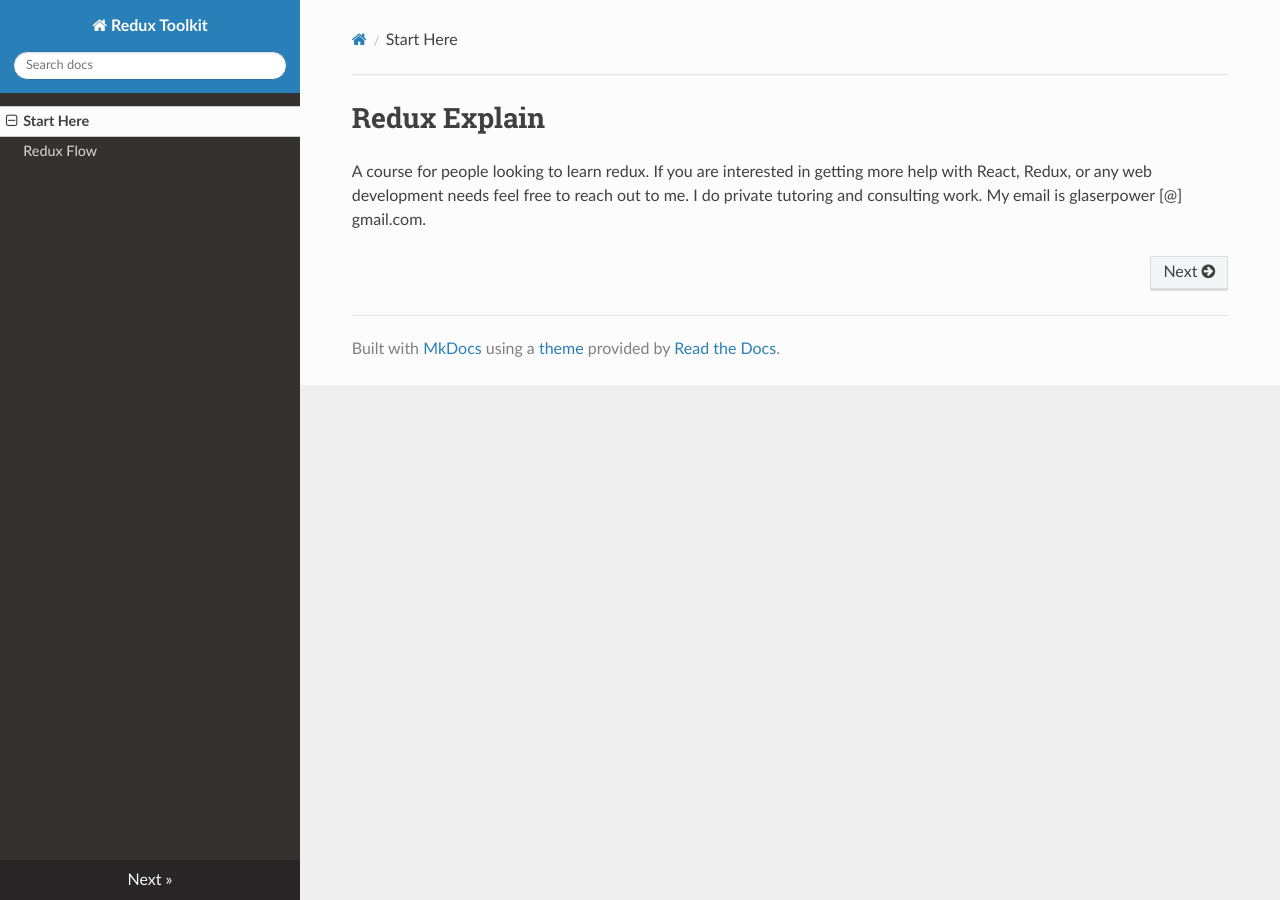
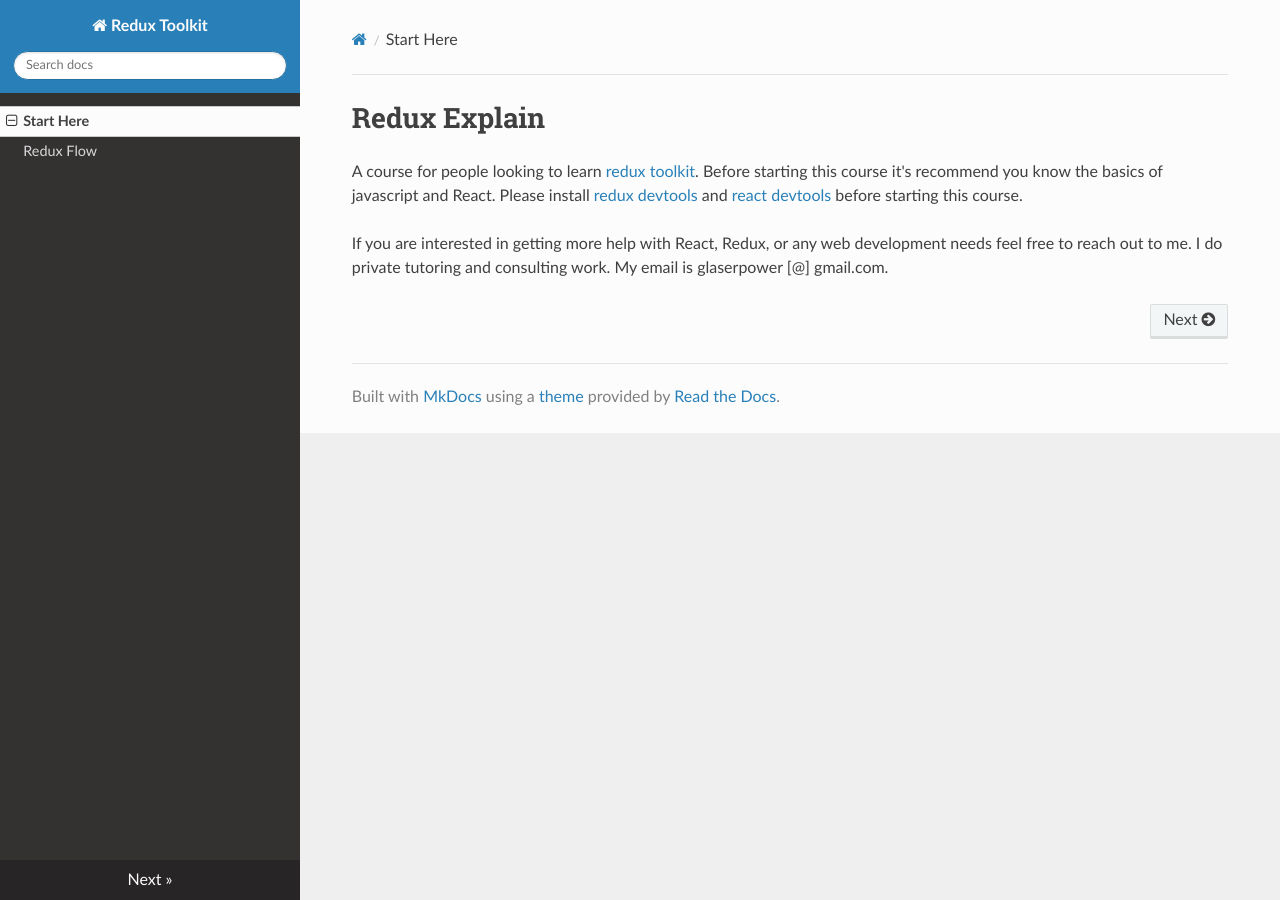
Before and after one commit to phptuts/redux-course, an MkDocs documentation site: the page built from docs/index.md, in a window 1280 px wide. Built offline with MkDocs 1.6.1, drawn with Linux system fonts in a browser that asks for light colours; nearby versions of some CDN libraries.

Commit message:
updated redux docs

```diff
--- a/docs/index.md
+++ b/docs/index.md
@@ -1,3 +1,6 @@
 # Redux Explain
 
-A course for people looking to learn redux.  If you are interested in getting more help with React, Redux, or any web development needs feel free to reach out to me.  I do private tutoring and consulting work.  My email is glaserpower [@] gmail.com.
+
+A course for people looking to learn [redux toolkit](https://redux-toolkit.js.org/).  Before starting this course it's recommend you know the basics of javascript and React.  Please install [redux devtools](https://chrome.google.com/webstore/detail/redux-devtools/lmhkpmbekcpmknklioeibfkpmmfibljd?hl=en) and [react devtools](https://chrome.google.com/webstore/detail/react-developer-tools/fmkadmapgofadopljbjfkapdkoienihi?hl=en) before starting this course.
+
+If you are interested in getting more help with React, Redux, or any web development needs feel free to reach out to me.  I do private tutoring and consulting work.  My email is glaserpower [@] gmail.com.
```
Also changed, not shown: docs/1-redux-toolkit-explain.md (+10 -0 lines), 1 other file.
